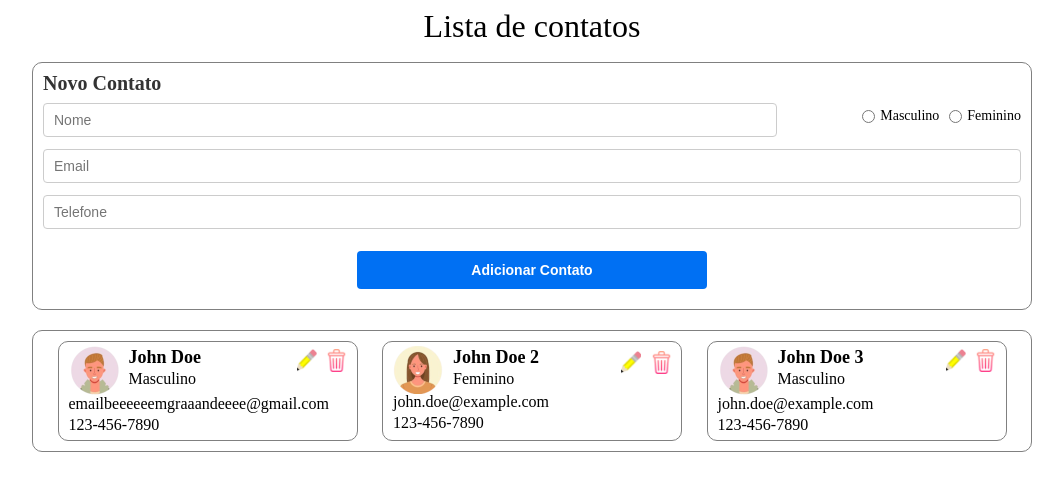
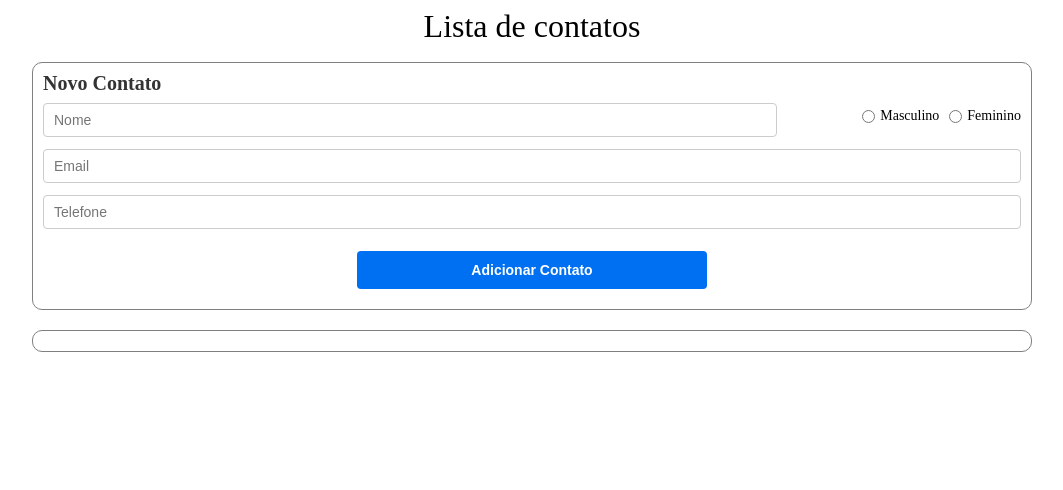
Before and after one commit to Leonardopabis/Lista-de-nomes, a React (Vite) app: page / in a window 1280 px wide. Shown: the top 490 px of the page, without its empty margins (108-1171 px from the left). Built offline with nearby package versions, Linux system fonts and the light colour scheme.

Commit message:
adicionado verificacao do telefone

```diff
--- a/src/components/ContactCard/index.jsx
+++ b/src/components/ContactCard/index.jsx
@@ -16,6 +16,16 @@ export function ContactCard({ contact }) {
 
     const {setIsEditing, handleEditContact, setContactId, setInputsToEdit} = useContext(contactContext)
 
+    function formatarTelefone(phone) {
+        const ddd = phone.slice(0, 2)
+        const resto = phone.slice(2)
+
+        if (resto.length === 9) {
+            return `(${ddd}) ${resto.slice(0, 5)}-${resto.slice(5)}`
+        } else {
+            return `(${ddd}) ${resto.slice(0, 4)}-${resto.slice(4)}`
+        }
+    }
 
     return (
         <div className='contact-card'>
@@ -36,7 +46,7 @@ export function ContactCard({ contact }) {
             </div>
             <div>
                 <p>{contact.email}</p>
-                <p>{contact.phone}</p>
+                <p>{formatarTelefone(contact.phone)}</p>
             </div>
         </div>
     )
--- a/src/components/ContactProvider/index.jsx
+++ b/src/components/ContactProvider/index.jsx
@@ -1,28 +1,19 @@
-import { useRef, useState } from "react"
+import { useEffect, useRef, useState } from "react"
 import ContactContext from "./ContactContext"
 
 export function ContactProvider({ children }) {
-    const [contacts, setContacts] = useState([
-        {
-            id: 1,
-            name: 'John Doe',
-            gender: 'male',
-            email: 'emailbeeeeeemgraaandeeee@gmail.com',
-            phone: '123-456-7890'
-        }, {
-            id: 2,
-            name: 'John Doe 2',
-            gender: 'female',
-            email: 'john.doe@example.com',
-            phone: '123-456-7890'
-        }, {
-            id: 3,
-            name: 'John Doe 3',
-            gender: 'male',
-            email: 'john.doe@example.com',
-            phone: '123-456-7890'
-        },
-    ])
+    const [contacts, setContacts] = useState(() => {
+        const savedContacts = localStorage.getItem('contacts')
+        if (savedContacts) {
+            return JSON.parse(savedContacts)
+        } else {
+            return []
+        }
+    })
+
+    useEffect(() => {
+        localStorage.setItem('contacts', JSON.stringify(contacts))
+    }, [contacts])
 
     const handleAddContact = ({ name, gender, email, phone}) => {
 
@@ -37,8 +28,6 @@ export function ContactProvider({ children }) {
         setContacts(currentContacts => [
             ...currentContacts, newContact
         ])
-        console.log(contacts)
-        console.log(newContact)
     }
 
     const [contactId, setContactId] = useState(null)
--- a/src/components/NewContactForm/index.jsx
+++ b/src/components/NewContactForm/index.jsx
@@ -32,7 +32,11 @@ export function NewContactForm() {
             }
         }
 
-        if (name === 'phone' && !trimmedValue) {
+        const onlyNumbers = /^\d+$/.test(trimmedValue)
+        if (name === 'phone' && (!trimmedValue || !onlyNumbers)) {
+            if (!Number.isNaN(trimmedValue)){
+                phoneRef.current.value = phoneRef.current.value.replace(/[^\d]/g, '')
+            }
             error = 'O telefone é obrigatório'
         }
 
```
